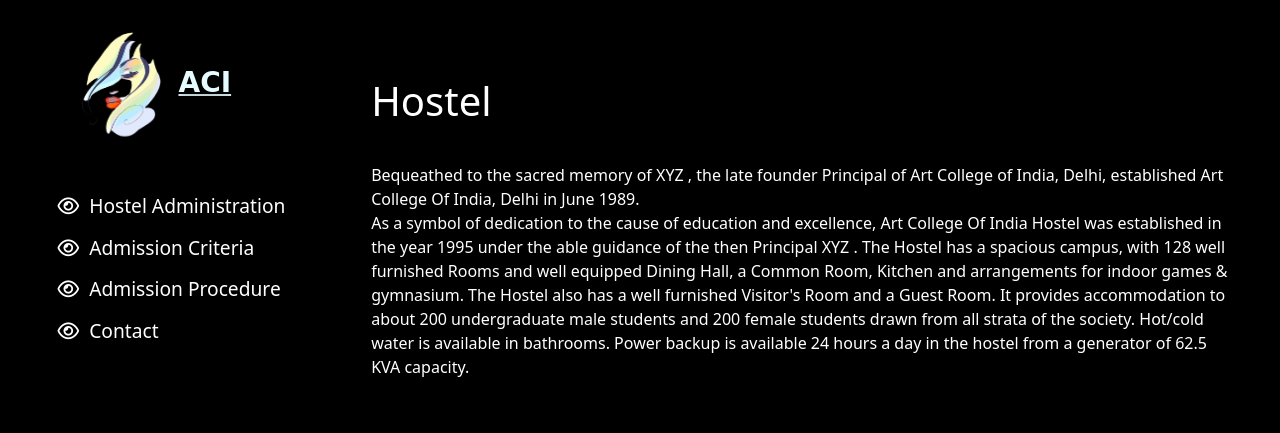
After one commit to aryn-rjpt/SE-project, a Django app: page /hostel/ in a window 1280 px wide. The commit adds this page. Shown: the top 433 px of the page. Run offline with Django 4.2, Linux system fonts and the light colour scheme; some libraries are stand-ins or nearby versions.

Commit message:
added hostel page

```diff
--- a/SourceCode/home/static/home/css/home.css
+++ b/SourceCode/home/static/home/css/home.css
@@ -401,7 +401,7 @@ ul {
 }
 
 #title-bar img {
-    width: 6vw;
+    width: 7vw;
     height: 18vh;
     margin: auto -1vw;
     position: relative;
@@ -486,6 +486,9 @@ nav {
     display: block;
 }
 
+.dropdown-list span:hover{
+    font-weight: bold;
+}
 
 /* Central Content */
 #central-container {
--- a/SourceCode/home/static/home/css/layout.css
+++ b/SourceCode/home/static/home/css/layout.css
@@ -1,9 +1,22 @@
 /* CSS Reset */
-*{
+* {
     margin: 0;
     padding: 0;
     box-sizing: border-box;
     color: white;
+}
+
+a{
+    color: inherit;
+    text-decoration: inherit;
+}
+
+li{
+    list-style: none;
+}
+
+body{
+    background-color: black;
 }
 
 .h3-headings {
@@ -17,20 +30,20 @@
     margin: 1vw;
 }
 
-.main-container{
-    background-color: black;
+.main-container {
     display: flex;
+    height: fit-content;
 }
 
-.nav-header{
+.nav-header {
     display: flex;
     flex-direction: column;
     width: 25%;
     padding: 1vw;
-    height: 100vh;
+    /* height: 100vh; */
 }
 
-header{
+header {
     height: 10vw;
     display: flex;
     align-items: center;
@@ -38,36 +51,67 @@ header{
     margin: 1vw 0vw;
 }
 
-header a img{
+header a img {
     height: 9vw;
-    width: 17vw;
+    width: 7vw;
 }
 
-.navigation{
+.navigation {
     height: 100%;
-    overflow: hidden scroll;
     padding: 2vw 1vw;
 }
 
-.navigation ul li{
-    list-style:inside;
-
+.navigation li{
+    list-style: none;
+    margin: 1vw 0;
+    font-size: 1.2rem;
 }
 
-.main-content{
+.navigation ul li:hover {
+    cursor: pointer;
+}
+
+.main-content {
     width: 75%;
-    height: 100vh;
+    /* height: 100vh; */
     padding: 3vw 4vw;
 }
 
-.main-content h1{
+.main-content h1 {
+    margin-top: 3vw;
     margin-bottom: 3vw;
 }
 
+.logo{
+    display: flex;
+    align-items: center;
+}
+
+.logo h3 {
+    text-align: center;
+    margin: 1vw;
+    font-weight: bold;
+    color: #e5fbff;
+    font-family: cursive;
+    text-shadow: 0vw 0vw 1vw black;
+    text-decoration: underline;
+}
+
+.temp{
+    display: none;
+}
+
+.active{
+    display: block;
+}
+
+.siblings{
+    display: none;
+}
 
 
 /* Footer */
-.footer-container {
+/* .footer-container {
     width: 100vw;
     height: 21vw;
     background: #000 url("../images/footer-bg.jpg") no-repeat center center/cover;
@@ -97,11 +141,11 @@ header a img{
 
 .footer ul li:hover{
     text-shadow: 0px 0px 2px white;
-}
+} */
 
 
 /* Copyright */
-#copyright {
+/* #copyright {
     width: 100vw;
     height: 2.5vw;
     background-color: black;
@@ -110,4 +154,4 @@ header a img{
     text-align: center;
     padding: 0.5vw 0;
     font-size: 0.8rem;
-}
+} */
--- /dev/null
+++ b/SourceCode/home/templates/home/hostel.html
@@ -0,0 +1,133 @@
+{% extends 'home/layout.html' %}
+
+{% block title %} Hostel {% endblock %}
+
+
+{% block nav_list %}
+
+
+<ul>
+    <li class="mybtn" id="administration-btn">
+        <i class="fa-regular fa-eye"></i>&nbsp; Hostel Administration
+    </li>
+    <li class="mybtn" id="criteria-btn">
+        <i class="fa-regular fa-eye"></i>&nbsp; Admission Criteria
+    </li>
+    <li class="mybtn" id="procedure-btn">
+        <i class="fa-regular fa-eye"></i>&nbsp; Admission Procedure
+    </li>
+    <li class="mybtn" id="contact-btn">
+        <i class="fa-regular fa-eye"></i>&nbsp; Contact
+    </li>
+</ul>
+
+{% endblock %}
+
+
+{% block sub_heading %}
+Hostel
+{% endblock %}
+
+
+
+{% block content %}
+<p>Bequeathed to the sacred memory of XYZ , the late founder Principal of Art College of India, Delhi, established Art
+    College Of India, Delhi in June 1989.<br>
+    As a symbol of dedication to the cause of education and excellence, Art College Of India Hostel was established in
+    the year 1995 under the able guidance of the then Principal XYZ . The Hostel has a spacious campus, with 128 well
+    furnished Rooms and well equipped Dining Hall, a Common Room, Kitchen and arrangements for indoor games & gymnasium.
+    The Hostel also has a well furnished Visitor's Room and a Guest Room. It provides accommodation to about 200
+    undergraduate male students and 200 female students drawn from all strata of the society. Hot/cold water is
+    available in bathrooms. Power backup is available 24 hours a day in the hostel from a generator of 62.5 KVA
+    capacity.</p>
+
+<div class="details-wrapper">
+    <div id="administration" class="temp">
+        <h1>Administration</h1>
+        <p>The Hostel is managed by the Warden and Deputy Warden on behalf of the Principal. General policy matters
+            regarding the governance of the Hostel are formulated by the Hostel Committee with the Warden as convener.
+            Day-to-Day working of the Hostel is supervised by the Hostel Manager and the accounts and office matters are
+            looked after by the Hostel Assistant/Accountant.</p>
+    </div>
+
+    <div id="criteria" class="temp">
+        <h1>Admission Criteria</h1>
+        <p>Admission to the Hostel is granted on the basis of academic merit and interview. Only undergraduate male
+            students, who secured admission to the College, are eligible to apply for Hostel accommodation provided
+            their
+            parents are not residing in Delhi or its neighborhood. i.e. National Capital Region (NCR). Admission to the
+            Hostel cannot be claimed as a matter of right by any student admitted to the College or even by those who
+            have
+            been residents in the preceding years. All admissions to the Hostel are considered afresh. <br>
+
+            Readmission to the Hostel may be denied in subsequent year of study in the College if:
+
+            1. There is a record of displinary action against him for any act of omission, violation of the Hostel
+            rules,
+            breach of hostel discipline, act of wanton vandalism, deliberate mischief of non-payment of Hostel dues on
+            time.
+
+            2. He has failed to secure 75% attendance in lectures and tutorials/Practicals.
+        </p>
+    </div>
+
+    <div id="procedure" class="temp">
+        <h1>Admission Procedure</h1>
+        <p>First year Undergraduate Students, who wish to apply for admission to the Hostel, are required to submit the
+            prescribed application form, duly complete in all respects, to the Hostel office as per the Admission
+            Schedule.
+            They are required to appear in person for an interview before the Interview Committee to be held in the
+            Hostel
+            on the scheduled date and time. The local guardian must submit a proof of residence in Delhi and an approved
+            photo Identity Card.
+        </p>
+    </div>
+
+    <div id="contact" class="temp">
+        <h1>Contact</h1>
+
+        <div style="display: flex; justify-content: space-around; font-size: 1.5em;">
+            <div id="warden">
+                <div>Warden: Dr. XYZ</div>
+                <div>Email: huphup@gmail.com</div>
+            </div>
+            <div id="deputeWarden">
+                <div>Deputy Warden: Dr. ABC</div>
+                <div>Email: bupbup@gmail.com</div>
+            </div>
+        </div>
+
+    </div>
+</div>
+
+
+{% endblock %}
+
+
+
+{% block myJS %}
+<script>
+    $('.mybtn').click(function(){
+        $('.mybtn i').removeClass('fa-solid').addClass('fa-regular')
+        $(this).children('i').toggleClass("fa-regular").addClass("fa-solid");
+    })
+
+    $("#administration-btn").click(function () {
+        $('#administration').fadeIn(2000).siblings().css("display","none");
+
+    })
+    $("#criteria-btn").click(function () {
+        $('#criteria').fadeIn(2000).siblings().css("display","none");
+
+    })
+    $("#procedure-btn").click(function () {
+        $('#procedure').fadeIn(2000).siblings().css("display","none");
+
+    })
+    $("#contact-btn").click(function () {
+        $('#contact').fadeIn(2000).siblings().css("display","none");
+
+    })
+</script>
+
+{% endblock %}
--- a/SourceCode/home/templates/home/layout.html
+++ b/SourceCode/home/templates/home/layout.html
@@ -7,19 +7,19 @@
     <meta charset="UTF-8">
     <meta http-equiv="X-UA-Compatible" content="IE=edge">
     <meta name="viewport" content="width=device-width, initial-scale=1.0">
-    <title>ACI</title>
+    <title>{% block title %} {% endblock %}</title>
 
     <!-- Bootstrap -->
     <link href="https://cdn.jsdelivr.net/npm/bootstrap@5.3.0-alpha1/dist/css/bootstrap.min.css" rel="stylesheet"
         integrity="sha384-GLhlTQ8iRABdZLl6O3oVMWSktQOp6b7In1Zl3/Jr59b6EGGoI1aFkw7cmDA6j6gD" crossorigin="anonymous">
 
-    <!-- Link Swiper's CSS -->
-    <link rel="stylesheet" href="https://cdn.jsdelivr.net/npm/swiper@9/swiper-bundle.min.css" />
-
     <!-- Font awesome css -->
     <link rel="stylesheet" href="https://cdnjs.cloudflare.com/ajax/libs/font-awesome/6.3.0/css/all.min.css"
         integrity="sha512-SzlrxWUlpfuzQ+pcUCosxcglQRNAq/DZjVsC0lE40xsADsfeQoEypE+enwcOiGjk/bSuGGKHEyjSoQ1zVisanQ=="
         crossorigin="anonymous" referrerpolicy="no-referrer" />
+
+    <!-- JQuery -->
+    <script src="https://code.jquery.com/jquery-3.6.4.min.js" integrity="sha256-oP6HI9z1XaZNBrJURtCoUT5SUnxFr8s3BzRl+cbzUq8=" crossorigin="anonymous"></script>
 
     <!--  My CSS -->
     <link rel="stylesheet" href="{% static 'home/css/layout.css' %}">
@@ -33,14 +33,16 @@
             <header>
                 <div class="logo">
                     <a href="../index.html" title="logo made using designevo.com">
-                        <img src="{% static 'home/images/layout-logo.png' %}" alt=""></a>
+                        <img src="{% static 'home/images/logo.png' %}" alt=""></a>
+                    <h3>ACI</h3>
                 </div>
             </header>
 
             <div class="navigation">
 
+                {% block nav_list %}
 
-                <h3>Sub Heading</h3>
+                <!-- <h3>Sub Heading</h3>
                 <ul>
                     <li>Lorem ipsum dolor sit amet.</li>
                     <li>Lorem ipsum dolor sit amet.</li>
@@ -70,16 +72,21 @@
                     <li>Lorem ipsum dolor sit amet.</li>
                     <li>Lorem ipsum dolor sit amet.</li>
                     <li>Lorem ipsum dolor sit amet.</li>
-                </ul>
+                </ul> -->
+
+                {% endblock %}
             </div>
         </div>
 
 
         <div class="main-content">
             <h1>
-                This is a heading
+                {% block sub_heading %}
+                <!-- This is a heading -->
+                {% endblock %}
             </h1>
-            <p>Lorem, ipsum dolor sit amet consectetur adipisicing elit. Dolorem, molestias cupiditate! Vero,
+            {% block content %}
+            <!-- <p>Lorem, ipsum dolor sit amet consectetur adipisicing elit. Dolorem, molestias cupiditate! Vero,
                 reiciendis. Molestiae minus inventore libero sunt quia accusantium, animi, enim accusamus tempora, ipsam
                 cum! Velit inventore nesciunt pariatur voluptate maxime nemo distinctio voluptates, corporis sunt
                 eligendi molestias assumenda quidem qui. Tempore distinctio officiis cupiditate porro laudantium! Vel,
@@ -98,12 +105,13 @@
                 reiciendis. Molestiae minus inventore libero sunt quia accusantium, animi, enim accusamus tempora, ipsam
                 cum! Velit inventore nesciunt pariatur voluptate maxime nemo distinctio voluptates, corporis sunt
                 eligendi molestias assumenda quidem qui. Tempore distinctio officiis cupiditate porro laudantium! Vel,
-                tenetur.</p>
+                tenetur.</p> -->
+            {% endblock %}
         </div>
     </div>
 
     <!-- Footer -->
-    <section class="footer-container">
+    <!-- <section class="footer-container">
         <hr>
         <div class="footer">
             <div class="quick-links">
@@ -138,13 +146,13 @@
             </div>
         </div>
         <hr>
-    </section>
+    </section> -->
 
 
     <!--Copytight-->
-    <section id="copyright">
+    <!-- <section id="copyright">
         <p>Copyright &copy; ACI, All rights reserved.</p>
-    </section>
+    </section> -->
 
 
 
@@ -153,8 +161,9 @@
         integrity="sha384-w76AqPfDkMBDXo30jS1Sgez6pr3x5MlQ1ZAGC+nuZB+EYdgRZgiwxhTBTkF7CXvN"
         crossorigin="anonymous"></script>
 
-    <!-- Swiper JS -->
-    <script src="https://cdn.jsdelivr.net/npm/swiper@9/swiper-bundle.min.js"></script>
+    <!-- My JS -->
+    {% block myJS %}
+    {% endblock %}
 
 
 </body>
--- a/SourceCode/home/urls.py
+++ b/SourceCode/home/urls.py
@@ -9,4 +9,11 @@ from django.conf.urls.static import static
 urlpatterns = [
     path("", views.index, name='index'),
     path("layout/", views.layout, name='layout'),
+    path("hostel/", views.hostel, name='hostel'),
 ]
+
+
+'''path("administration/", views.administration, name="administration"),
+path("admission-criteria/", views.admission_criteria, name="admission-criteria"),
+path("admission-procedure/", views.admission_procedure, name="admission-procedure"),
+path("contact/", views.contact, name="contact"),'''
--- a/SourceCode/home/views.py
+++ b/SourceCode/home/views.py
@@ -9,3 +9,18 @@ def index(request):
 
 def layout(request):
     return render(request, 'home/layout.html')
+
+def hostel(request):
+    return render(request, 'home/hostel.html')
+
+# def administration(request):
+#     return render(request, 'home/administration.html')
+
+# def admission_criteria(request):
+#     return render(request, 'home/admission_criteria.html')
+
+# def admission_procedure(request):
+#     return render(request, 'home/admission_procedure.html')
+
+# def contact(request):
+#     return render(request, 'home/contact.html')
```
Also changed, not shown: SourceCode/home/templates/home/home.html (+31 -73 lines), SourceCode/home/static/home/images/layout-logo.png (deleted).
